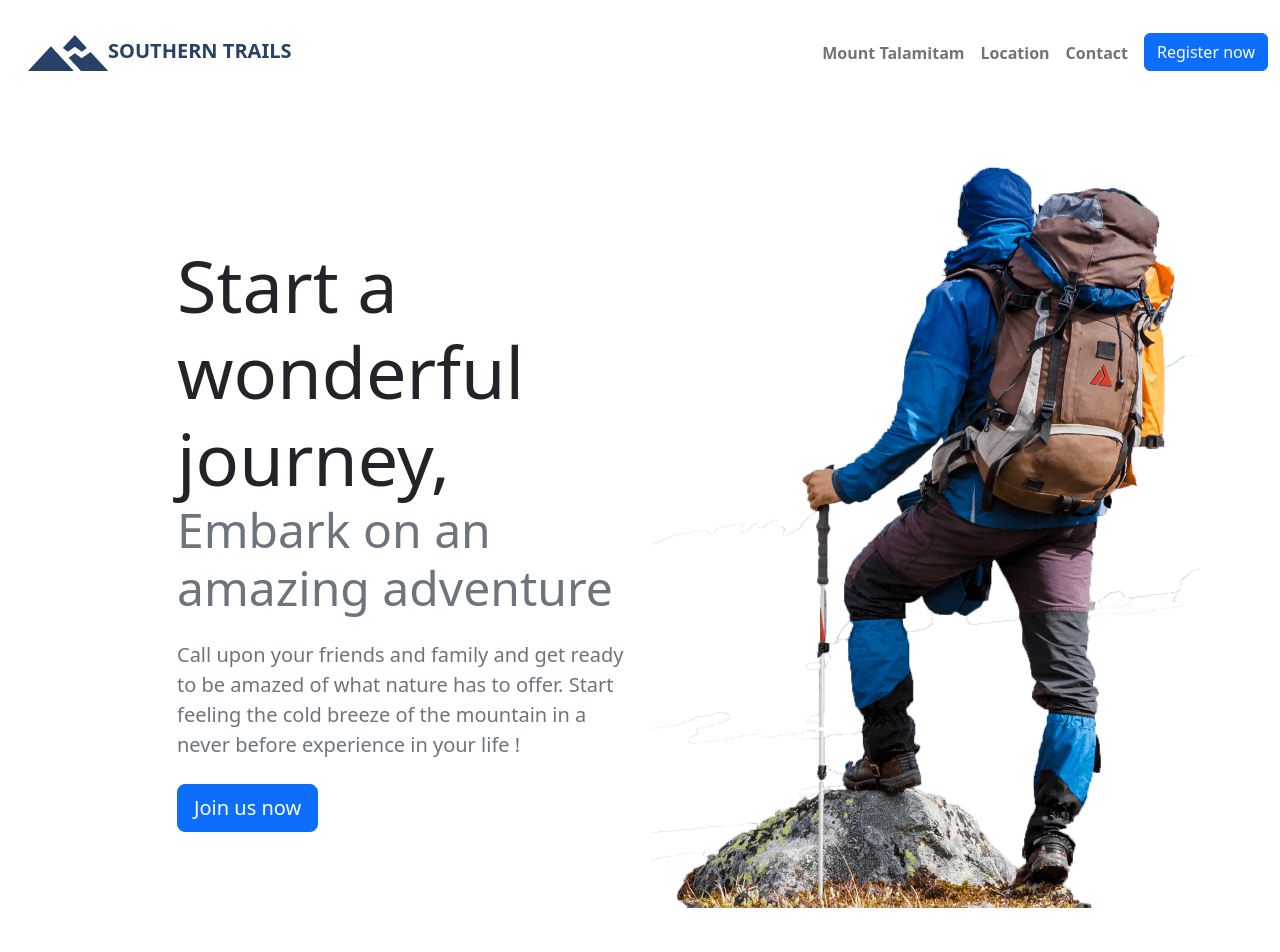
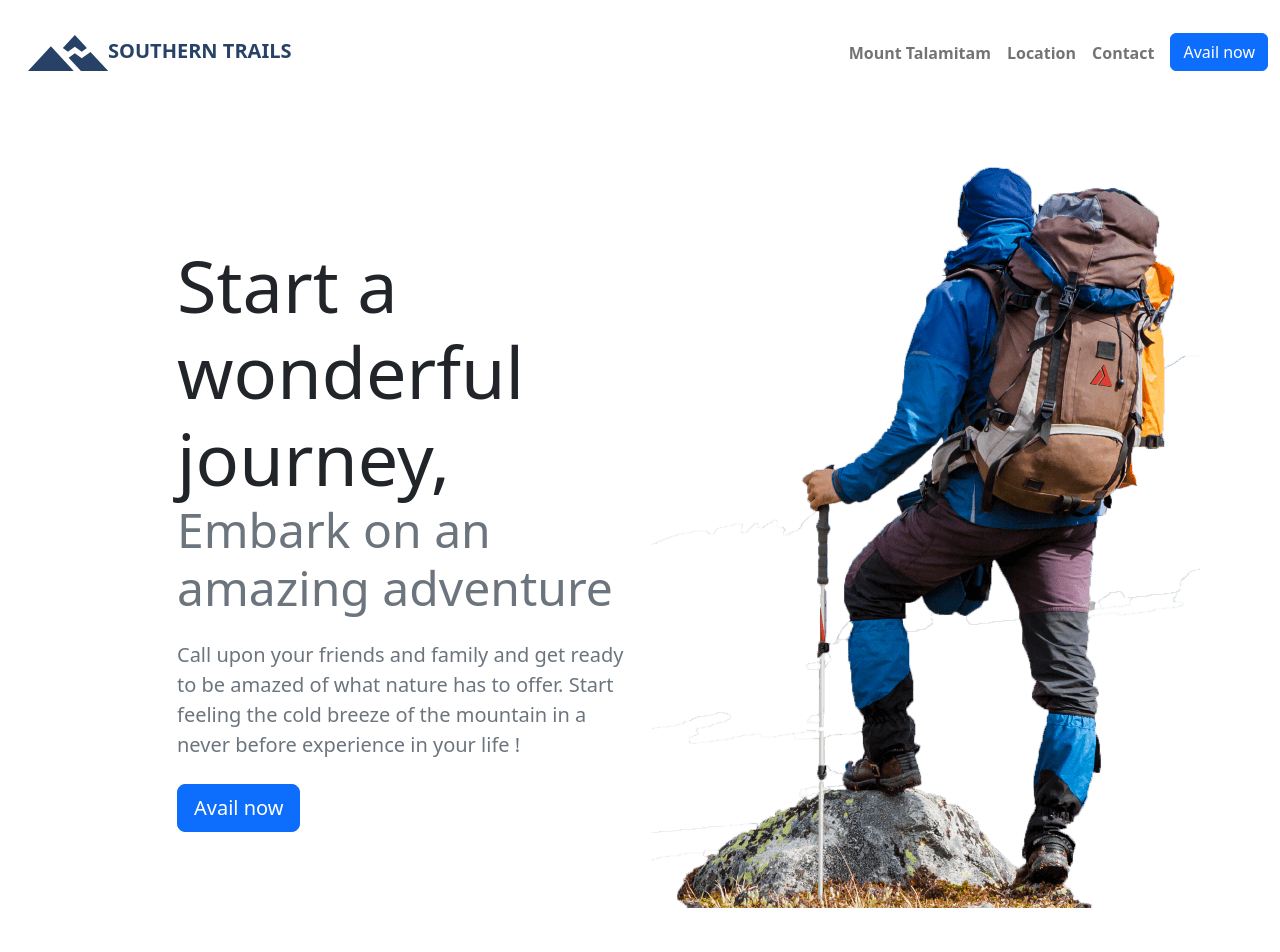
Before and after one commit to DAnoche/WD32P-MP1, a website built with webpack: page app/index.html in a window 1280 px wide. Shown: the top 952 px of the page. Built offline with nearby package versions, Linux system fonts and the light colour scheme.

Commit message:
Change text on buttons

```diff
--- a/app/index.html
+++ b/app/index.html
@@ -40,7 +40,7 @@
         >
           <ul class="navbar-nav fw-bold">
             <li class="nav-item">
-              <a class="nav-link" href="#Talamitam">Mount Talamitam</a>
+              <a class="nav-link" href="#about">Mount Talamitam</a>
             </li>
             <li class="nav-item">
               <a class="nav-link" href="#location">Location</a>
@@ -52,7 +52,7 @@
               <a class="nav-link" href="#Pricing">Pricing</a>
             </li>
             <li class="nav-item ms-2 d-none d-md-inline">
-              <a class="btn btn-primary" href="#pricing">Register now</a>
+              <a class="btn btn-primary" href="#pricing">Avail now</a>
             </li>
           </ul>
         </div>
@@ -77,7 +77,7 @@
               what nature has to offer. Start feeling the cold breeze of the
               mountain in a never before experience in your life !
             </p>
-            <a class="btn btn-primary btn-lg" href="#pricing">Join us now</a>
+            <a class="btn btn-primary btn-lg" href="#pricing">Avail now</a>
           </div>
           <div class="col-md-5 text-center d-none d-md-block">
             <img
@@ -159,7 +159,7 @@
       </div>
     </section>
 
-    <!-- Location -->
+    <!-- About Talamitam -->
     <!-- Reviews -->
     <!-- Contact -->
     <!-- Footing -->
```
